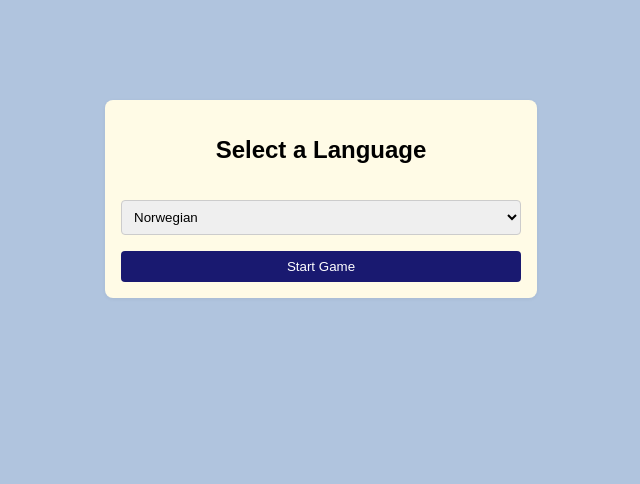
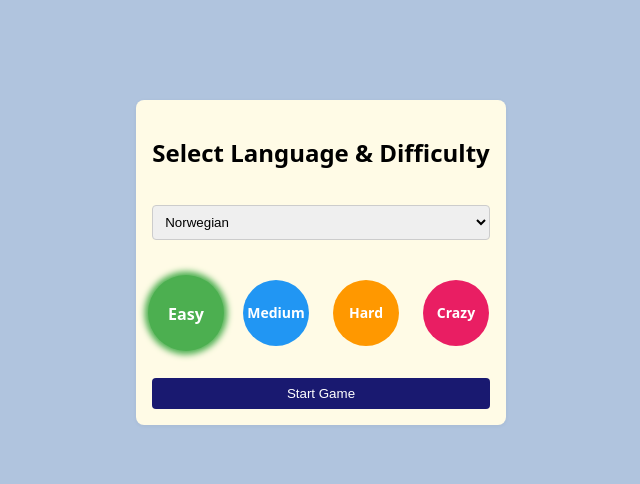
Before and after one commit to lfiysoudui/LAL_Final_Spring25, a Flask app: page /select_language in a window 1280 px wide. Shown: the top 484 px of the page, without its empty margins (319-959 px from the left). Run offline with Flask 3, Linux system fonts and the light colour scheme.

Commit message:
Add difficulty selection and update goal loading in the game

```diff
--- /dev/null
+++ b/goals/crazy.txt
@@ -0,0 +1,4 @@
+No sooner had the meeting begun than it descended into utter chaos.
+Rarely had she encountered such ineffable ambiguity in a single glance.
+The result was both unexpected and, in retrospect, inevitable.
+The solution, while elegant, eluded even the most astute mathematicians.
--- a/goals.txt
+++ b/goals/easy.txt
@@ -19,3 +19,4 @@ Dogs are cute.
 The students are in the classroom.
 She is doing her homework.
 I go to school by bus.
+I’ll be back.
--- a/main.py
+++ b/main.py
@@ -32,11 +32,15 @@ LANGUAGES = {
     "id": "Indonesian",       # Austronesian
     "ta": "Tamil",            # Dravidian
     "fa": "Persian",          # Iranian (Indo-European)
-
 }
 
-def load_goals():
-    with open("goals.txt", encoding="utf-8") as f:
+DIFFICULTY_LEVELS = ["easy", "medium", "hard", "crazy"]
+
+def load_goals(difficulty):
+    if difficulty not in DIFFICULTY_LEVELS:
+        raise ValueError("Invalid difficulty level")
+    filename = os.path.join("goals", f"{difficulty}.txt")
+    with open(filename, encoding="utf-8") as f:
         return [line.strip() for line in f if line.strip()]
 
 @app.route("/")
@@ -47,15 +51,17 @@ def index():
 def select_language():
     if request.method == "POST":
         session["language"] = request.form["language"]
+        session["difficulty"] = request.form["difficulty"]
         return redirect(url_for("game"))
     return render_template("select_language.html", languages=LANGUAGES)
 
 @app.route("/game")
 def game():
     language = session.get("language", "no")
-    goals = load_goals()
+    difficulty = session.get("difficulty", "easy")
+    goals = load_goals(difficulty)
     goal = random.choice(goals)
-    return render_template("index.html", goal=goal, language=LANGUAGES[language])
+    return render_template("index.html", goal=goal, language=LANGUAGES[language], difficulty=difficulty)
 
 def ask_gemini(messages, language):
     rule_prompt = (
--- a/static/style.css
+++ b/static/style.css
@@ -1,5 +1,5 @@
 body {
-  font-family: Arial, sans-serif;
+  font-family: 'Noto Sans', 'Segoe UI', 'Roboto', Arial, sans-serif;
   background: lightsteelblue;
 }
 #main-container {
--- a/templates/select_language.html
+++ b/templates/select_language.html
@@ -1,22 +1,82 @@
 <!DOCTYPE html>
 <html>
 <head>
-  <title>Select Language</title>
+  <title>Select Language & Difficulty</title>
   <link rel="stylesheet" href="{{ url_for('static', filename='style.css') }}">
+    <style>
+    .difficulty-row {
+      display: flex;
+      justify-content: center;
+      gap: 24px;
+      margin-top: 24px;
+      margin-bottom: 16px;
+    }
+    .difficulty-blob {
+      width: 60px;
+      height: 60px;
+      border-radius: 50%;
+      display: flex;
+      align-items: center;
+      justify-content: center;
+      font-weight: bold;
+      font-size: 14px;
+      color: #fff;
+      cursor: pointer;
+      transition: transform 0.1s, box-shadow 0.1s;
+      border: 3px solid transparent;
+    }
+    .difficulty-blob.selected.easy {
+      box-shadow: 0 0 6px 3px #4caf50;
+      transform: scale(1.15);
+    }
+    .difficulty-blob.selected.medium {
+      box-shadow: 0 0 6px 3px #2196f3;
+      transform: scale(1.15);
+    }
+    .difficulty-blob.selected.hard {
+      box-shadow: 0 0 6px 3px #ff9800;
+      transform: scale(1.15);
+    }
+    .difficulty-blob.selected.crazy {
+      box-shadow: 0 0 6px 3px #e91e63;
+      transform: scale(1.15);
+    }
+    .easy { background: #4caf50; }
+    .medium { background: #2196f3; }
+    .hard { background: #ff9800; }
+    .crazy { background: #e91e63; }
+  </style>
 </head>
 <body>
   <div id="main-container">
-    <div id="goal-input-container" style="width: 400px; margin: 60px auto;">
-      <h2 style="margin-bottom: 24px; text-align: center;">Select a Language</h2>
-      <form method="post" style="display: flex; flex-direction: column; gap: 16px;">
+    <div id="goal-input-container" style="width: flex; margin: 60px auto;">
+      <h2 style="margin-bottom: 24px; text-align: center;">Select Language & Difficulty</h2>
+      <form id="lang-diff-form" method="post" style="display: flex; flex-direction: column; gap: 16px;">
         <select name="language" style="padding: 8px; border-radius: 4px; border: 1px solid #ccc;">
           {% for code, lang in languages.items() %}
             <option value="{{ code }}">{{ lang }}</option>
           {% endfor %}
         </select>
+        <div class="difficulty-row">
+          <div class="difficulty-blob easy selected" data-difficulty="easy">Easy</div>
+          <div class="difficulty-blob medium" data-difficulty="medium">Medium</div>
+          <div class="difficulty-blob hard" data-difficulty="hard">Hard</div>
+          <div class="difficulty-blob crazy" data-difficulty="crazy">Crazy</div>
+        </div>
+        <input type="hidden" name="difficulty" id="difficulty-input" value="easy">
         <button type="submit">Start Game</button>
       </form>
     </div>
   </div>
+  <script>
+    // Blob selection logic
+    document.querySelectorAll('.difficulty-blob').forEach(blob => {
+      blob.onclick = function() {
+        document.querySelectorAll('.difficulty-blob').forEach(b => b.classList.remove('selected'));
+        this.classList.add('selected');
+        document.getElementById('difficulty-input').value = this.dataset.difficulty;
+      }
+    });
+  </script>
 </body>
 </html>
```
Also changed, not shown: goals/hard.txt (added, +9 -0 lines), goals/medium.txt (added, +15 -0 lines).
